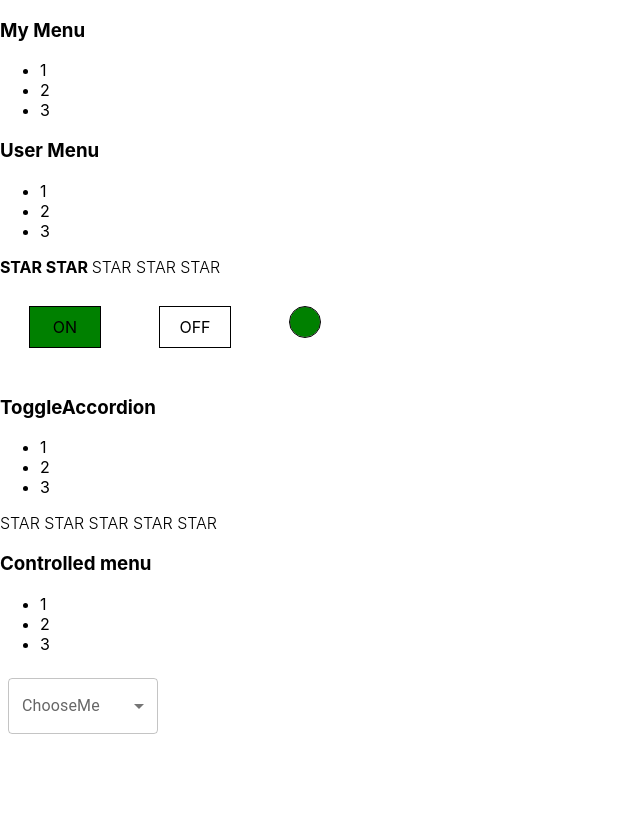
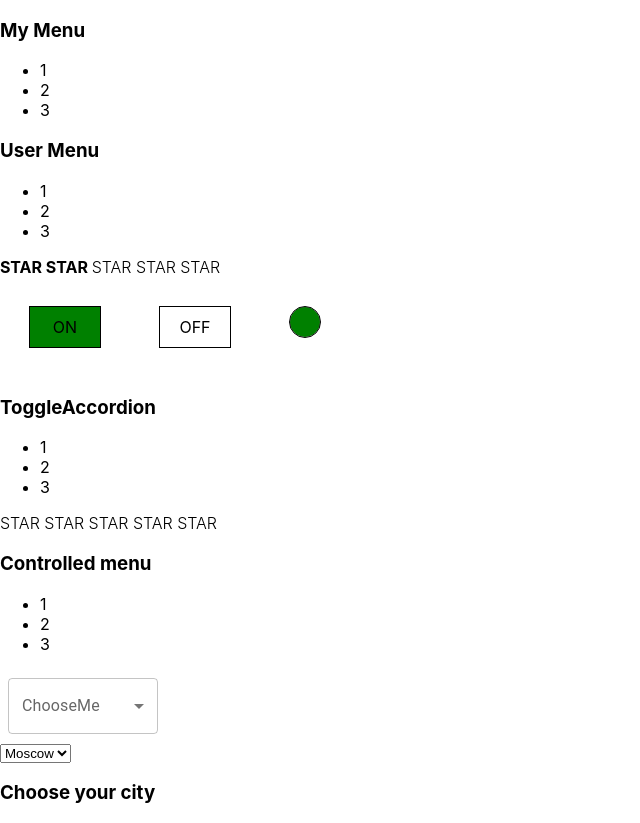
Before and after one commit to nimrab/todolist_easy, a React (Create React App) app: page / in a window 1280 px wide. Shown: the whole page, without its empty margins (0-640 px from the left). Before the commit the page ends 800 px from the top, so only its background shows below. Built offline with nearby package versions, Linux system fonts and the light colour scheme.

Commit message:
customSelect start

```diff
--- a/src/App.tsx
+++ b/src/App.tsx
@@ -1,4 +1,4 @@
-import React, {useState} from "react";
+import React, {MouseEventHandler, useState} from "react";
 import './App.css';
 import {Accordion} from "./components/Accordion/Accordion";
 import {Rating} from "./components/Rating/Rating";
@@ -8,6 +8,7 @@ import {UncontrolledRating} from "./components/Rating/UncontrolledRating";
 import {NewControlledAccordion} from "./components/Accordion/NewControlledAccordion";
 import {SelectAutoWidth} from "./components/Select/SelectAutoWidth";
 import {SelectChangeEvent} from "@mui/material/Select";
+import {CustomSelect} from "./components/Select/CustomSelect";
 
 
 export type selectStateType = {
@@ -15,6 +16,18 @@ export type selectStateType = {
     values: Array<string>
     chosenValue: string
 }
+
+export type selectValueType = {
+    id:number
+    value: string
+}
+
+export type customSelectStateType = {
+    initialTitle: string
+    values: Array<selectValueType>
+    chosenValue: string
+}
+
 
 
 function App() {
@@ -25,20 +38,41 @@ function App() {
         setCollapsed(!collapsed)
     }
 
-
+    const handleSelectChange = (event: SelectChangeEvent) => {
+        const newState = {...selectDefaultState, chosenValue: event.target.value}
+        setSelectState(newState)
+    }
     const selectDefaultState: selectStateType = {
         initialTitle: 'ChooseMe',
-        values: ['option 1', 'option 2', 'option 3', 'option 4'],
+        values: ['Moscow', 'Kazan', 'Ufa', 'Rostov'],
         chosenValue: ''
     }
-
-
     const [selectState, setSelectState] = useState<selectStateType>(selectDefaultState)
 
 
-    const handleSelectChange = (event: SelectChangeEvent) => {
-        const newState = {...selectDefaultState, chosenValue: event.target.value}
-        setSelectState(newState)
+
+
+
+
+
+    const customSelectState: customSelectStateType = {
+        initialTitle: 'ChooseMe',
+        values:[
+            {id: 1, value: 'Moscow'},
+            {id: 2, value: 'Ufa'},
+            {id: 3, value: 'Kazan'},
+            {id: 4, value: 'Rostov'},
+        ],
+        chosenValue: ''
+    }
+    const [customSelect, setCustomSelect] = useState<customSelectStateType>(customSelectState)
+
+
+
+    const handleCustomSelectChange = (value:string) => {
+        debugger
+        const newState = {...customSelectState, chosenValue: 1 }
+        //setSelectState(newState)
     }
 
 
@@ -61,6 +95,12 @@ function App() {
 
             />
 
+            <CustomSelect
+                values={customSelectState.values}
+                selectValue={handleCustomSelectChange}
+
+            />
+
         </>
     )
 }
--- /dev/null
+++ b/src/components/Select/CustomSelect.tsx
@@ -0,0 +1,50 @@
+import React, {MouseEventHandler, useState} from "react";
+import {selectValueType} from "../../App";
+
+
+export type CustomSelectPropsType = {
+
+    values: Array<selectValueType>
+    selectValue: (value: string) => void
+
+}
+
+export const CustomSelect = (props: CustomSelectPropsType) => {
+
+
+    let [show, setShow] = useState<boolean>(false)
+
+    const clickHandler = (event: MouseEventHandler<HTMLDivElement>) => {
+        console.log(event.arguments)
+
+    }
+
+    return (
+
+        <div>
+
+            <select>
+                <option value="">Moscow</option>
+                <option value="">SPB</option>
+                <option value="">Kazan</option>
+                <option value="">Ufa</option>
+            </select>
+
+
+            <h3 onClick={() => setShow(!show)}>Choose your city</h3>
+
+
+            {show &&
+            props.values.map(el =>
+                <div
+                    key={el.id}
+                    onClick={()=> console.log('clicked to DIV')}
+                >
+                    {el.value}
+                </div>
+            )}
+
+
+        </div>
+    )
+}
```
